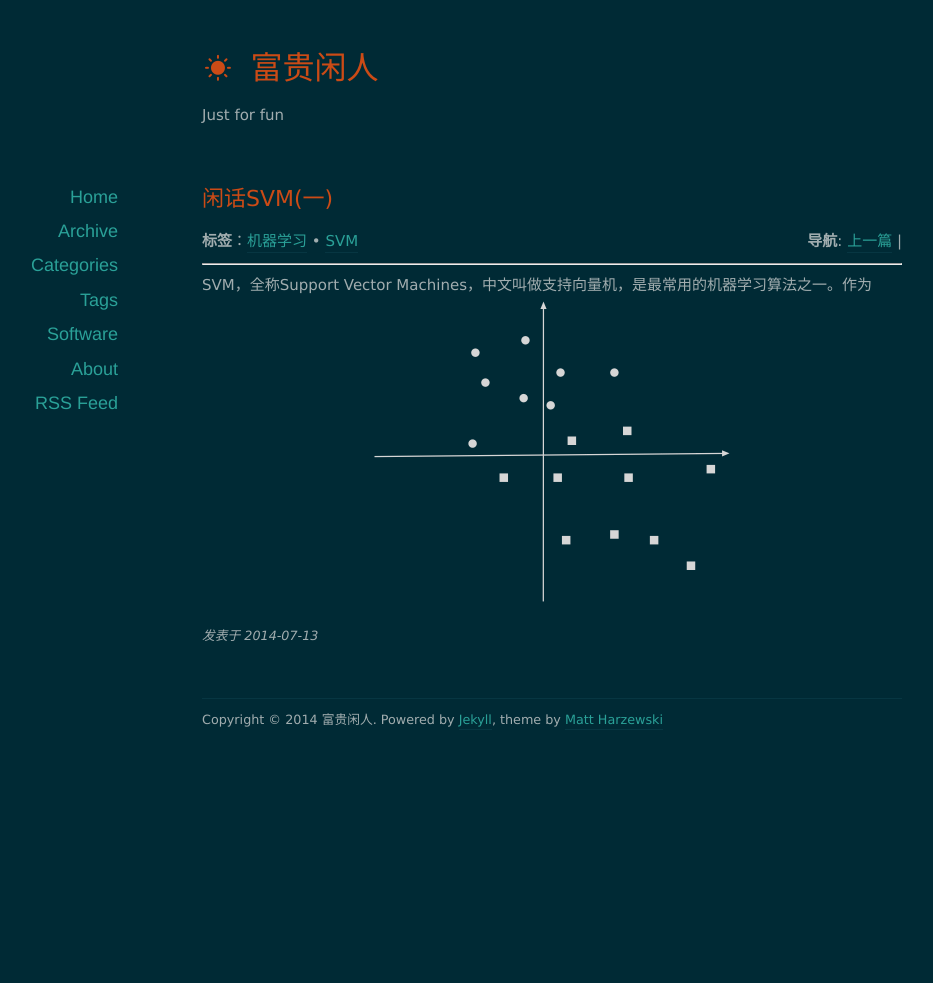
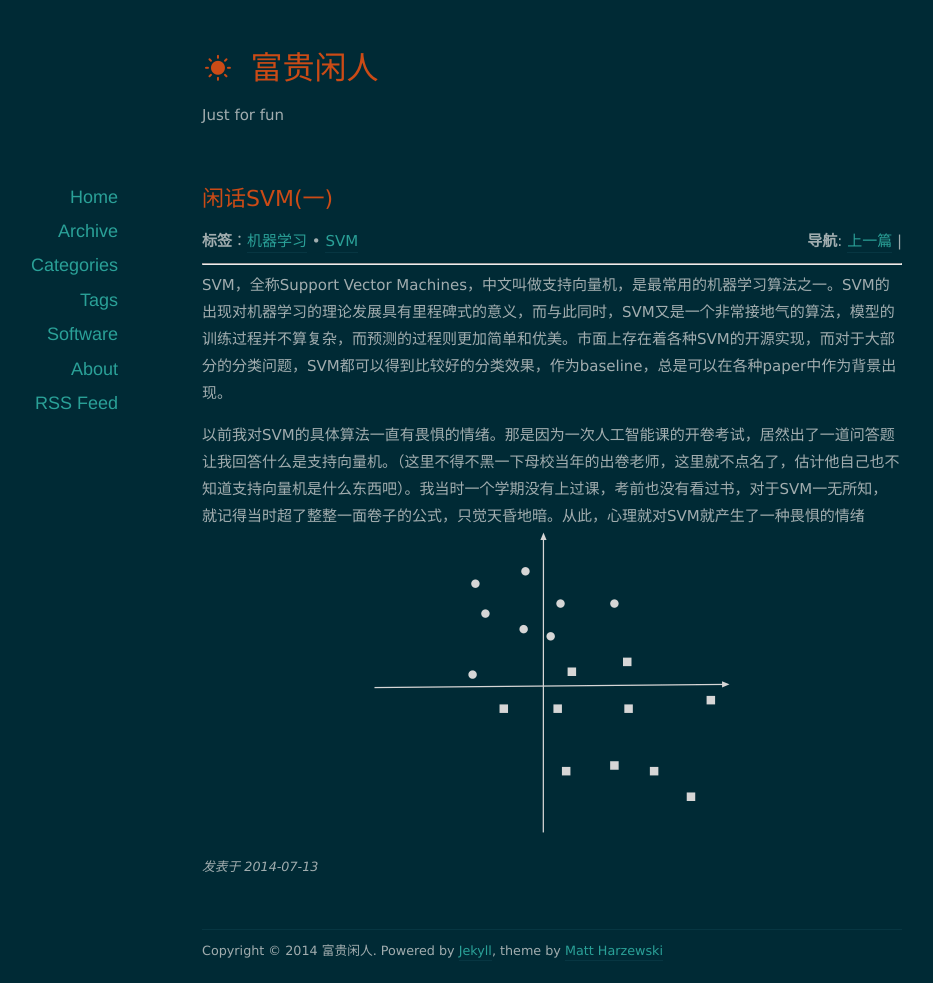
Before and after one commit to orangeprince/orangeprince.github.io, a Jekyll site: the page built from _posts/2014-07-13-svm_part1.md, in a window 1280 px wide. Shown: the whole page, without its empty margins (88-1021 px from the left). Built offline with Jekyll 4.4.1, drawn with Linux system fonts in a browser that asks for light colours; nearby versions of some CDN libraries; comment, search, counter and statistics services are not loaded; before the commit the page ends 900 px from its top, so only the background shows below that.

Commit message:
modified:   _posts/2014-07-13-svm_part1.md

```diff
--- a/_posts/2014-07-13-svm_part1.md
+++ b/_posts/2014-07-13-svm_part1.md
@@ -5,6 +5,8 @@ category: "技术"
 tags: [机器学习,SVM]
 ---
 
-SVM，全称Support Vector Machines，中文叫做支持向量机，是最常用的机器学习算法之一。作为
+SVM，全称Support Vector Machines，中文叫做支持向量机，是最常用的机器学习算法之一。SVM的出现对机器学习的理论发展具有里程碑式的意义，而与此同时，SVM又是一个非常接地气的算法，模型的训练过程并不算复杂，而预测的过程则更加简单和优美。市面上存在着各种SVM的开源实现，而对于大部分的分类问题，SVM都可以得到比较好的分类效果，作为baseline，总是可以在各种paper中作为背景出现。
+
+以前我对SVM的具体算法一直有畏惧的情绪。那是因为一次人工智能课的开卷考试，居然出了一道问答题让我回答什么是支持向量机。（这里不得不黑一下母校当年的出卷老师，这里就不点名了，估计他自己也不知道支持向量机是什么东西吧）。我当时一个学期没有上过课，考前也没有看过书，对于SVM一无所知，就记得当时超了整整一面卷子的公式，只觉天昏地暗。从此，心理就对SVM就产生了一种畏惧的情绪
 ![svm示意图]({{ site.img_url }}/svm/svm1.png)
 <!--more-->
```
